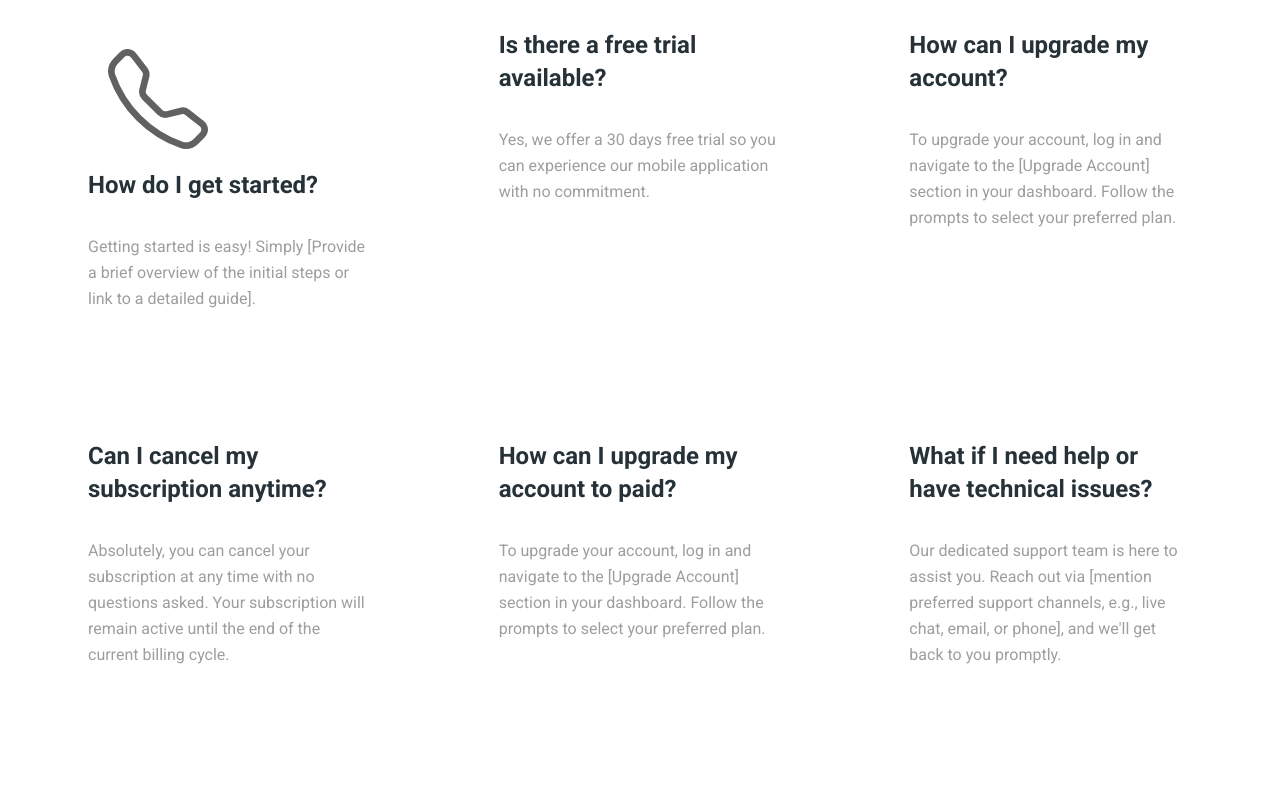
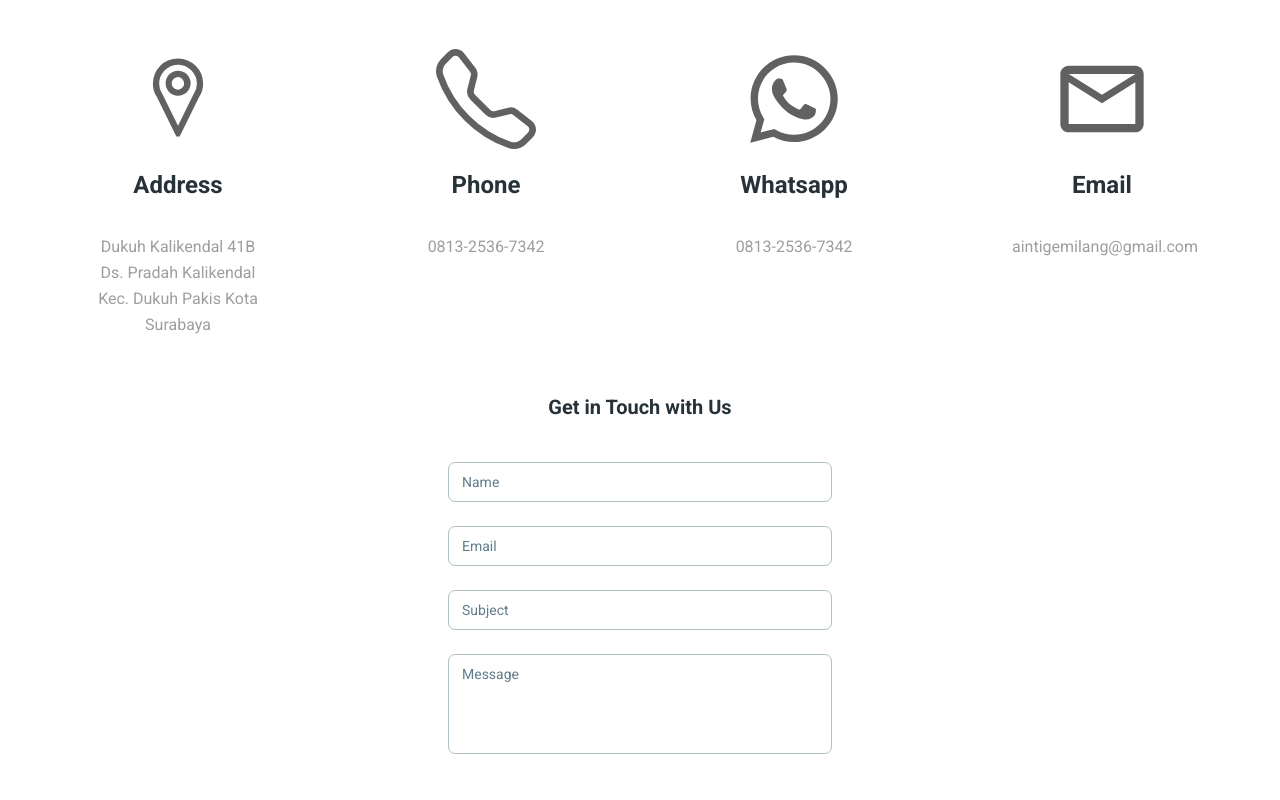
Before and after one commit to Dimasariza/company_profile_cvaig, a Next.js app: page / in a window 1280 px wide. Shown: the part 5180-5980 px from the top of the page. Built offline with nearby package versions, Linux system fonts and the light colour scheme.

Commit message:
add contact us form

```diff
--- a/src/app/contact-us.tsx
+++ b/src/app/contact-us.tsx
@@ -1,38 +1,31 @@
 "use client";
 
-import { Typography, Card, CardBody } from "@material-tailwind/react";
+import { Typography, Card, CardBody, Input, Textarea, Button } from "@material-tailwind/react";
 import { BsTelephone } from "react-icons/bs";
+import { VscLocation } from "react-icons/vsc";
+import { MdOutlineMail } from "react-icons/md";
+import { FaWhatsapp } from "react-icons/fa6";
 
 const FAQS = [
   {
-    title: "How do I get started?",
-    desc: "Getting started is easy! Simply [Provide a brief overview of the initial steps or link to a detailed guide].",
+    title: "Address",
+    desc: "Dukuh Kalikendal 41B Ds. Pradah Kalikendal Kec. Dukuh Pakis Kota Surabaya",
+    icon: <VscLocation size={100} className="m-5"/>
+  },
+  {
+    title: "Phone",
+    desc: "0813-2536-7342",
     icon: <BsTelephone size={100} className="m-5"/>
   },
   {
-    title: "Is there a free trial available?",
-    desc: "Yes, we offer a 30 days free trial so you can experience our mobile application with no commitment.",
-    icon: ""
+    title: "Whatsapp",
+    desc: "0813-2536-7342",
+    icon: <FaWhatsapp size={100} className="m-5"/>
   },
   {
-    title: "How can I upgrade my account?",
-    desc: "To upgrade your account, log in and navigate to the [Upgrade Account] section in your dashboard. Follow the prompts to select your preferred plan.",
-    icon: ""
-  },
-  {
-    title: "Can I cancel my subscription anytime?",
-    desc: "Absolutely, you can cancel your subscription at any time with no questions asked. Your subscription will remain active until the end of the current billing cycle.",
-    icon: ""
-  },
-  {
-    title: "How can I upgrade my account to paid?",
-    desc: "To upgrade your account, log in and navigate to the [Upgrade Account] section in your dashboard. Follow the prompts to select your preferred plan.",
-    icon: ""
-  },
-  {
-    title: "What if I need help or have technical issues?",
-    desc: "Our dedicated support team is here to assist you. Reach out via [mention preferred support channels, e.g., live chat, email, or phone], and we'll get back to you promptly.",
-    icon: ""
+    title: "Email",
+    desc: "aintigemilang@gmail.com",
+    icon: <MdOutlineMail size={100} className="m-5"/>
   },
 ];
 
@@ -52,16 +45,18 @@ export function ContactUs() {
           </Typography>
         </div>
 
-        <div className="grid gap-20 md:grid-cols-1 lg:grid-cols-3">
+        <div className="grid gap-20 sm:grid-cols-1 md:grid-cols-2 lg:grid-cols-4">
           {FAQS.map(({ title, desc, icon }) => (
             <Card key={title} shadow={false} color="transparent">
               <CardBody>
-                {icon}
-                <Typography color="blue-gray" className="pb-6" variant="h4">
+                <div className="flex justify-center">
+                  {icon}
+                </div>
+                <Typography color="blue-gray" className="pb-6 text-center" variant="h4">
                   {title}
                 </Typography>
                 <div className="pt-2">
-                  <Typography className="font-normal !text-gray-500">
+                  <Typography className="font-normal !text-gray-500 text-center">
                     {desc}
                   </Typography>
                 </div>
@@ -70,6 +65,23 @@ export function ContactUs() {
           ))}
         </div>
       </div>
+
+      <div className="w-full justify-center flex">
+        <form className="mt-8 mb-2 w-80 max-w-screen-lg sm:w-96">
+          <div className="flex flex-col gap-6">
+            <Typography variant="h5" color="blue-gray" className="mb-4 text-center">
+              Get in Touch with Us
+            </Typography>
+            <Input label="Name" crossOrigin={undefined} className="p-2"/>
+            <Input label="Email" crossOrigin={undefined} className="p-2"/>
+            <Input label="Subject" crossOrigin={undefined} className="p-2"/>
+            <Textarea label="Message" className="p-2"/>
+            <Button className="mt-6" fullWidth color="green">
+              Send Message
+            </Button>
+          </div>
+        </form>
+      </div>
     </section>
   );
 }
--- a/src/app/index.tsx
+++ b/src/app/index.tsx
@@ -3,7 +3,7 @@ export * from "./hero";
 export * from "./layout";
 export * from "./page";
 export * from "./video-intro";
-export * from "./feature";
+export * from "./our-service";
 export * from "./contact-us";
 export * from "./projects";
 export * from "./testimonials";
--- a/src/app/feature.tsx
+++ b/src/app/our-service.tsx
@@ -17,7 +17,7 @@ import { SiGoogleearthengine } from "react-icons/si";
 
 import FeatureCard from "../components/feature-card";
 
-const FEATURES = [
+const SERVICES = [
   {
     icon: BoltIcon,
     title: "Electric Maintenance",
@@ -92,7 +92,7 @@ const FEATURES = [
   },
 ];
 
-export function Features() {
+export function Services() {
   return (
     <section className="py-28 px-4">
       <div className="container mx-auto mb-20 text-center">
@@ -110,11 +110,11 @@ export function Features() {
         </Typography>
       </div>
       <div className="container mx-auto grid max-w-6xl grid-cols-1 gap-4 gap-y-12 md:grid-cols-2">
-        {FEATURES.map((props, idx) => (
+        {SERVICES.map((props, idx) => (
           <FeatureCard key={idx} {...props} />
         ))}
       </div>
     </section>
   );
 }
-export default Features;
+export default Services;
--- a/src/app/page.tsx
+++ b/src/app/page.tsx
@@ -4,7 +4,7 @@ import { Navbar, Footer } from "@/components";
 // sections
 import Hero from "./hero";
 import VideoIntro from "./video-intro";
-import Feature from "./feature";
+import Feature from "./our-service";
 import MobileConvenience from "./projects";
 import Testimonials from "./testimonials";
 import Faqs from "./contact-us";
```
